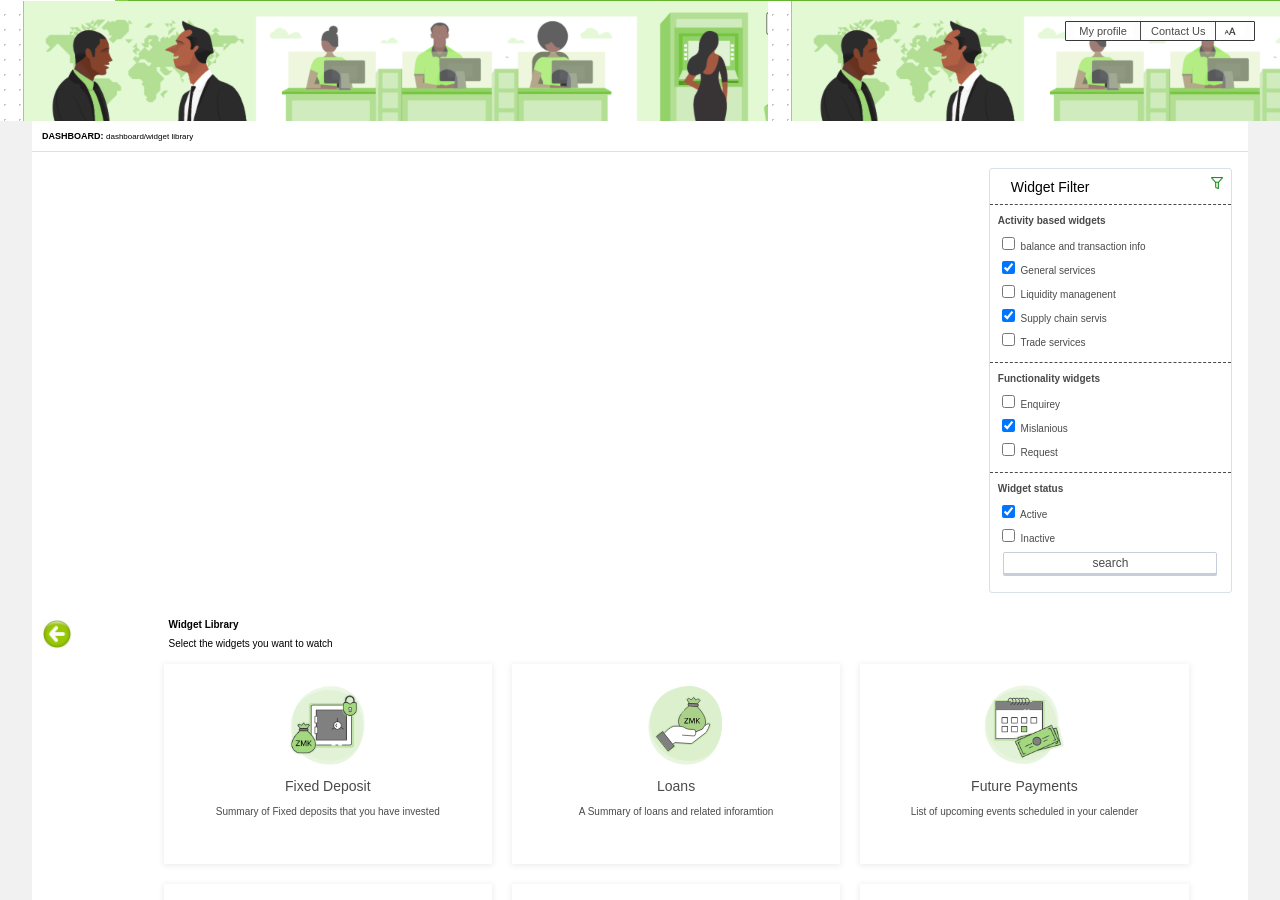
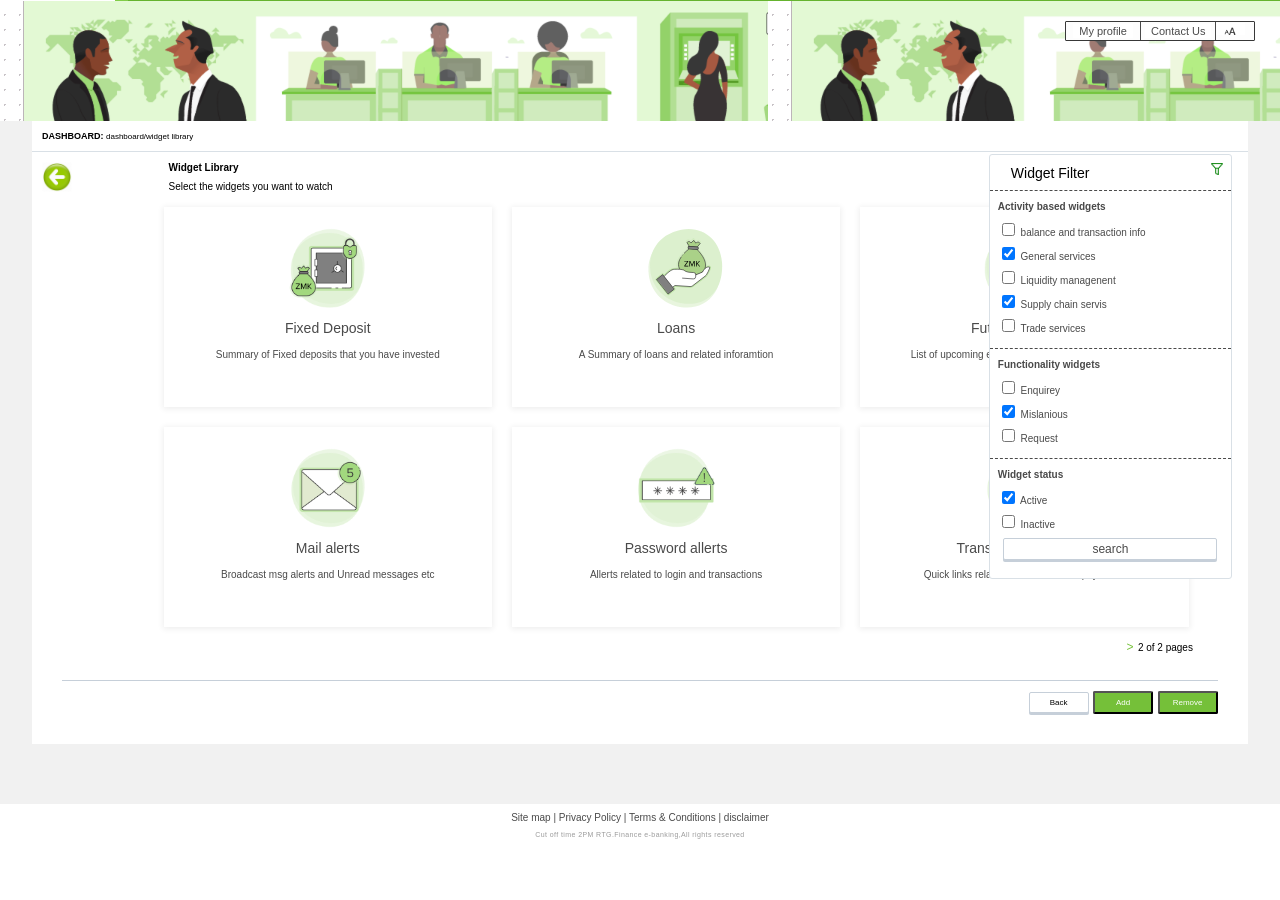
Before and after one commit to sunilkumar060/sunils-project, a plain HTML site: page index.html in a window 1280 px wide. Shown: the part 52-952 px from the top of the page. After the commit the page ends 902 px from the top, so only its background shows below. Drawn offline with Linux system fonts and the light colour scheme.

Commit message:
js modifications

```diff
--- a/JS/bank.js
+++ b/JS/bank.js
@@ -41,7 +41,17 @@
                   }
                 }
             function widgetBarFunction(){
-                document.getElementById("myWidget").classList.toggle('widget-container')
+                var widget=document.getElementById("myWidget").classList.toggle('widget-container')
+                if(widget==false){
+                console.log(document.getElementById("widgetDropdown").style.width="66%");
+                }
+                else{
+                  console.log(document.getElementById("widgetDropdown").style.width="90%");
+                }
+            }
+
+
+
 
                     // if (!event.target.matches('.widget-container')) {
 
@@ -51,4 +61,3 @@
                     //   var openDropdown = dropdowns[i];
                     //   if (openDropdown.classList.contains('widgets-container')) {
                         // openDropdown.classList.remove('widgets-container');
-                      }
--- a/css/bankcss.css
+++ b/css/bankcss.css
@@ -147,7 +147,13 @@ body{
 .icon{
   width:26%;
   display: inline-block;
+  cursor: pointer;
 }
+.image:hover{
+  width: 30px;
+  height: 30px;
+}
+
 .wel-come{
   width:69%;
   display:inline-block;
@@ -214,10 +220,11 @@ header ul{
 
   .sub-section{
     width:100%;
+    position: relative;
 
   }
  .sub-section-one{
-    /*width:74%;*/
+    width:74%;
     box-sizing: border-box;
     float: left;
 
@@ -225,6 +232,10 @@ header ul{
   .widget-container{
     display: none;
 
+  }
+  .widget-article{
+    width:90%;
+    float: left;
   }
 
   .widget-content{
@@ -251,7 +262,7 @@ header ul{
     object-fit: contain;
   }
 
-  .active > .click {
+  .active >.click {
     display: flex;
   }
 
@@ -323,14 +334,15 @@ header ul{
   }
   .widget-filter-bar{
     width:100%;
-    display: flex;
-    justify-content: flex-end;
+
   }
   .filter-dropdown{
    width:20%;
-   /* float: right; */
+   position: absolute;
+   top: 0;
+   right: 0;
    box-sizing: border-box;
-   margin: 16px;
+   margin: 2px 16px;
    border-radius: 3px;
    background-color: #ffffff;
    border: solid 1px #d9e0e6;
@@ -432,12 +444,12 @@ header ul{
   width:10%;
   box-sizing: border-box;
   padding: 10px;
-  display: inline-block;
+  float: left;
 }
 .widget-section{
-  width:90%;
+  width:40%;
   box-sizing: border-box;
-  float: right;
+  float: left;
 }
 
 .bottom-bar{
--- a/index.html
+++ b/index.html
@@ -69,7 +69,54 @@
                    </div>
 
                 <div class="sub-section clearfix">
-                  <div class="widget-filter-bar">
+                        <div class="back-button"><img src="./assets/UI_9-512.png" alt="" class="back-symb"></div>
+                        <div class="widget-section clearfix">
+                            <div class="widget-library">
+
+                                            <div class="library">
+                                                <div class="checkbox-type"> Widget Library</div>
+                                                <div class="checkbox">Select the widgets you want to watch</div>
+                                            </div>
+                            </div>
+                        </div>
+                         <div  id="widgetDropdown" class="widget-article clearfix">
+                            <div onclick="tickMark()" class="widget-content">
+                                <img src="./assets/Accept.svg.png" class="click">
+                                <img src="./assets/rectangle-6.png" class="widget-img1">
+                                <div class="widget-font-type">Fixed Deposit</div>
+                                <div class="widget-Summary">Summary of Fixed deposits that you have invested</div>
+                            </div>
+                            <div onclick="tickMark()" class="widget-content">
+                                <img  src="./assets/Accept.svg.png" class="click">
+                                <img src="assets/rectangle-7.svg" class="widget-img2">
+                                <div class="widget-font-type">Loans</div>
+                                <div class="widget-summary">A Summary of loans and related inforamtion</div>
+                            </div>
+                            <div onclick="tickMark()"class="widget-content">
+                                <img src="./assets/Accept.svg.png" class="click">
+                                <img src="assets/rectangle-8.png" class="widget-img1">
+                                <div class="widget-font-type">Future Payments</div>
+                                <div class="widget-Summary">List of upcoming events scheduled in your calender</div>
+                            </div>
+                            <div onclick="tickMark()" class="widget-content">
+                                <img src="./assets/Accept.svg.png" class="click">
+                                <img src="./assets/mail image.png" class="widget-img1">
+                                <div class="widget-font-type">Mail alerts</div>
+                                <div class="widget-Summary">Broadcast msg alerts and Unread messages etc</div>
+                            </div>
+                            <div onclick="tickMark()" class="widget-content ">
+                                <img src="./assets/Accept.svg.png" class="click">
+                                <img src="./assets/rectangle-12.png" class="widget-img1">
+                                <div class="widget-font-type">Password allerts</div>
+                                <div class="widget-summary">Allerts related to login and transactions</div>
+                            </div>
+                            <div onclick="tickMark()" class="widget-content clickbtn">
+                                    <img src="./assets/Accept.svg.png" class="click">
+                                    <img src='./assets/rectangle-13.png' class="widget-img1">
+                                    <div class="widget-font-type">Transaction Shortcuts</div>
+                                    <div class="widget-summary">Quick links related to accounts and payments</div>
+                            </div>
+                         </div>
                          <div class="filter-dropdown">
                                 <div class="widget-bar">
                                     <img onclick="widgetBarFunction() "src="assets/filter.png" class="i">
@@ -131,63 +178,9 @@
                             </div>
                           </div>
                         </div>
-                  <div class="sub-section-one clearfix">
-                        <div class="back-button"><img src="./assets/UI_9-512.png" alt="" class="back-symb"></div>
-                        <div class="widget-section clearfix">
-                            <div class="widget-library">
-
-                                            <div class="library">
-                                                <div class="checkbox-type"> Widget Library</div>
-                                                <div class="checkbox">Select the widgets you want to watch</div>
-                                            </div>
-                            </div>
-                         <div id="tick">
-                            <div onclick="tickMark()" class="widget-content">
-                                <img src="./assets/Accept.svg.png" class="click">
-                                <img src="./assets/rectangle-6.png" class="widget-img1">
-                                <div class="widget-font-type">Fixed Deposit</div>
-                                <div class="widget-Summary">Summary of Fixed deposits that you have invested</div>
-                            </div>
-                            <div onclick="tickMark()" class="widget-content">
-                                <img  src="./assets/Accept.svg.png" class="click">
-                                <img src="assets/rectangle-7.svg" class="widget-img2">
-                                <div class="widget-font-type">Loans</div>
-                                <div class="widget-summary">A Summary of loans and related inforamtion</div>
-                            </div>
-                            <div onclick="tickMark()"class="widget-content">
-                                <img src="./assets/Accept.svg.png" class="click">
-                                <img src="assets/rectangle-8.png" class="widget-img1">
-                                <div class="widget-font-type">Future Payments</div>
-                                <div class="widget-Summary">List of upcoming events scheduled in your calender</div>
-                            </div>
-                            <div onclick="tickMark()" class="widget-content">
-                                <img src="./assets/Accept.svg.png" class="click">
-                                <img src="./assets/mail image.png" class="widget-img1">
-                                <div class="widget-font-type">Mail alerts</div>
-                                <div class="widget-Summary">Broadcast msg alerts and Unread messages etc</div>
-                            </div>
-                            <div onclick="tickMark()" class="widget-content ">
-                                <img src="./assets/Accept.svg.png" class="click">
-                                <img src="./assets/rectangle-12.png" class="widget-img1">
-                                <div class="widget-font-type">Password allerts</div>
-                                <div class="widget-summary">Allerts related to login and transactions</div>
-                            </div>
-                            <div onclick="tickMark()" class="widget-content clickbtn">
-                                    <img src="./assets/Accept.svg.png" class="click">
-                                    <img src='./assets/rectangle-13.png' class="widget-img1">
-                                    <div class="widget-font-type">Transaction Shortcuts</div>
-                                    <div class="widget-summary">Quick links related to accounts and payments</div>
-                            </div>
-                         </div>
-                        </div>
-
-                   </div>
-
-
-            </div>
                           <div class="page-number-bar clearfix">
                                 <div class="p">
-                    <div class="bk"> < </div>
+                                    <div class="bk"> > </div>
                                     <div class="pn">2 of 2 pages</div>
                                 </div>
                           </div>
@@ -203,6 +196,11 @@
 
                   </div>
 
+            </div>
+
+
+            </div>
+
             <footer class="footer">
                 <div class="site-map">Site map | Privacy Policy | Terms & Conditions | disclaimer</div>
                 <div class="cut-off-time">Cut off time 2PM RTG.Finance e-banking,All rights reserved</div>
```
Lines whose indentation alone changed are shown as unchanged.
